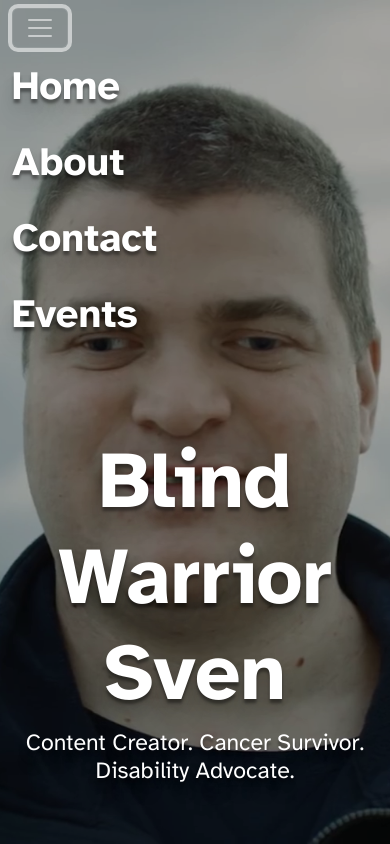
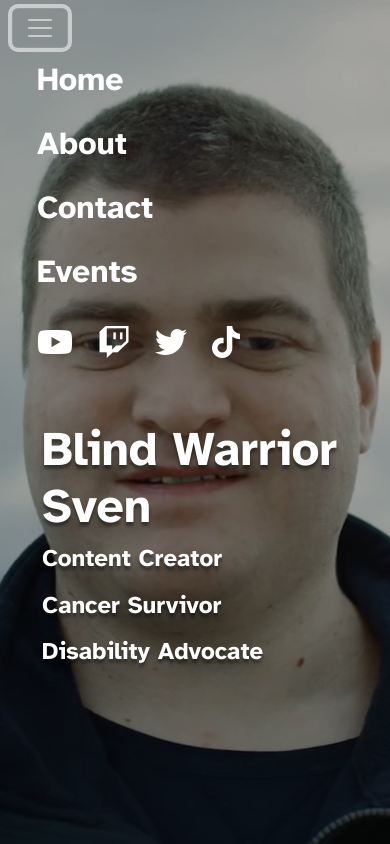
Before and after one commit to mrjoey94/mrjoey94.github.io, a plain HTML site: page index.html in a window 390 px wide. Both pictures are taken after a click on the button "Toggle navigation". Drawn offline with nearby package versions, Linux system fonts and the light colour scheme.

Commit message:
UPDATED NAVBAR

```diff
--- a/CSS/index.css
+++ b/CSS/index.css
@@ -11,17 +11,24 @@ body{
 }
 
 #content{
-  text-align: center;
-  margin-top: 20%;
+  text-align: left;
+  margin-top: 10%;
   text-shadow:
-              0px 4px 3px rgba(0,0,0,0.4),
-              0px 8px 13px rgba(0,0,0,0.1),
-              0px 18px 23px rgba(0,0,0,0.1);
+    0px 4px 3px rgba(0,0,0,0.4),
+    0px 8px 13px rgba(0,0,0,0.1),
+    0px 18px 23px rgba(0,0,0,0.1);
 }
 
 h1{
   font-weight: 700;
   font-size: 5rem;
+  padding-left: 30px;
+}
+h3{
+  font-weight: 600;
+  font-size: 2.5rem;
+  padding-left: 30px;
+  padding-bottom: 10px;
 }
 
 hr{
@@ -37,4 +44,10 @@ hr{
     background-image: URL(../IMG/Sven_Mobile.png);
     background-color: #212529;
   }
+  h1{
+    font-size: 3rem;
+  }
+  h3{
+    font-size: 1.5rem;
+  }
 }
--- a/CSS/style.css
+++ b/CSS/style.css
@@ -16,23 +16,36 @@ h1{
 h3{
     font-weight: 500;
 }
-#navbarNav > ul >li > a{
-    color: white;
-    font-size: 3rem;
-    font-weight: 600;
-    text-shadow:
-    0px 4px 3px rgba(0,0,0,0.4),
-    0px 8px 13px rgba(0,0,0,0.1),
-    0px 18px 23px rgba(0,0,0,0.1);
+@import url('https://fonts.googleapis.com/css2?family=Atkinson+Hyperlegible:wght@400;700&family=Titillium+Web:wght@300;400;700&display=swap');
+*{
+    margin: 0;
+    padding: 0;
+    box-sizing: border-box;
+    font-family: 'Atkinson Hyperlegible', sans-serif;
 }
 
-#navbarNav > ul >li > a:hover, a:focus{
-    color: black;
-    background-color: #DB1538;
+body {
+    background-color: #212529;
+}
+
+#navbarNav > ul > li > a{
+  padding-left: 25px;
+  color: white;
+  font-size: 3rem;
+  font-weight: 600;
+}
+
+#navbarNav > ul > li > a:hover, a:focus{
+color: #000;
+background-color: #DB1538;
+}
+
+.sm-icons {
+  flex-direction: row;
 }
 
 @media (max-width: 992px) {
     #navbarNav > ul >li > a{
-        font-size: 2.5rem;
+        font-size: 2rem;
     }
 }
--- a/index.html
+++ b/index.html
@@ -12,13 +12,13 @@
   <body>
     <div class="overlay">
         <header>
-          <div class="navbar navbar-dark navbar-expand-lg">
+          <nav class="navbar navbar-dark navbar-expand-lg">
             <div class="container-fluid">
               <button class="navbar-toggler" type="button" data-bs-toggle="collapse" data-bs-target="#navbarNav" aria-controls="navbarNav" aria-expanded="false" aria-label="Toggle navigation">
                 <span class="navbar-toggler-icon"></span>
               </button>
-                <nav class="navigation collapse navbar-collapse" aria-label="navigation" id="navbarNav">
-                    <ul class="navbar-nav">
+              <div class="collapse navbar-collapse" id="navbarNav">
+                <ul class="navbar-nav me-auto mb-2 mb-lg-0">
                   <li class="nav-item">
                     <a class="nav-link" aria-current="page" aria-label="Home" href="../index.html">Home</a>
                   </li>
@@ -32,9 +32,15 @@
                     <a class="nav-link" aria-label="Events" href="html/events.html">Events</a>
                   </li>
                 </ul>
-                </nav>
+                <ul class="navbar-nav sm-icons">
+                  <li><a class="nav-link" href="https://www.youtube.com/@BlindWarriorSven" aria-label="YouTube"><i class="fab fa-youtube"></i></a></li>
+                  <li><a class="nav-link" href="https://www.twitch.tv/BlindWarriorSven" aria-label="Twitch"><i class="fab fa-twitch"></i></a></li>
+                  <li><a class="nav-link" href="https://www.twitter.com/@SvenvandeWege" aria-label="Twitter"><i class="fab fa-twitter"></i></a></li>
+                  <li><a class="nav-link" href="https://www.tiktok.com/@blindwarriorsven" aria-label="TikTok"><i class="fab fa-tiktok"></i></a></li>
+                </ul>
               </div>
             </div>
+          </nav>
         </header>
 
         <main>
@@ -43,7 +49,9 @@
                 <div class="col-lg-12">
                     <section id="content">
                       <h1>Blind Warrior Sven</h1>
-                      <h3>Content Creator. Cancer Survivor. Disability Advocate.</h3>
+                      <h3>Content Creator</h3>
+                      <h3>Cancer Survivor</h3>
+                      <h3>Disability Advocate</h3>
                     </section>
                 </div>
               </div>
@@ -51,5 +59,6 @@
         </main>
     </div>
     <script src="https://cdn.jsdelivr.net/npm/bootstrap@5.2.3/dist/js/bootstrap.bundle.min.js"></script>
+    <script src="https://kit.fontawesome.com/0c63ea8fa6.js"></script>
   </body>
 </html>
```
Also changed, not shown: CSS/about.css (+0 -24 lines), html/about.html (+14 -17 lines), html/contact.html (+14 -6 lines), html/events.html (+14 -6 lines). Lines whose indentation alone changed are shown as unchanged.
